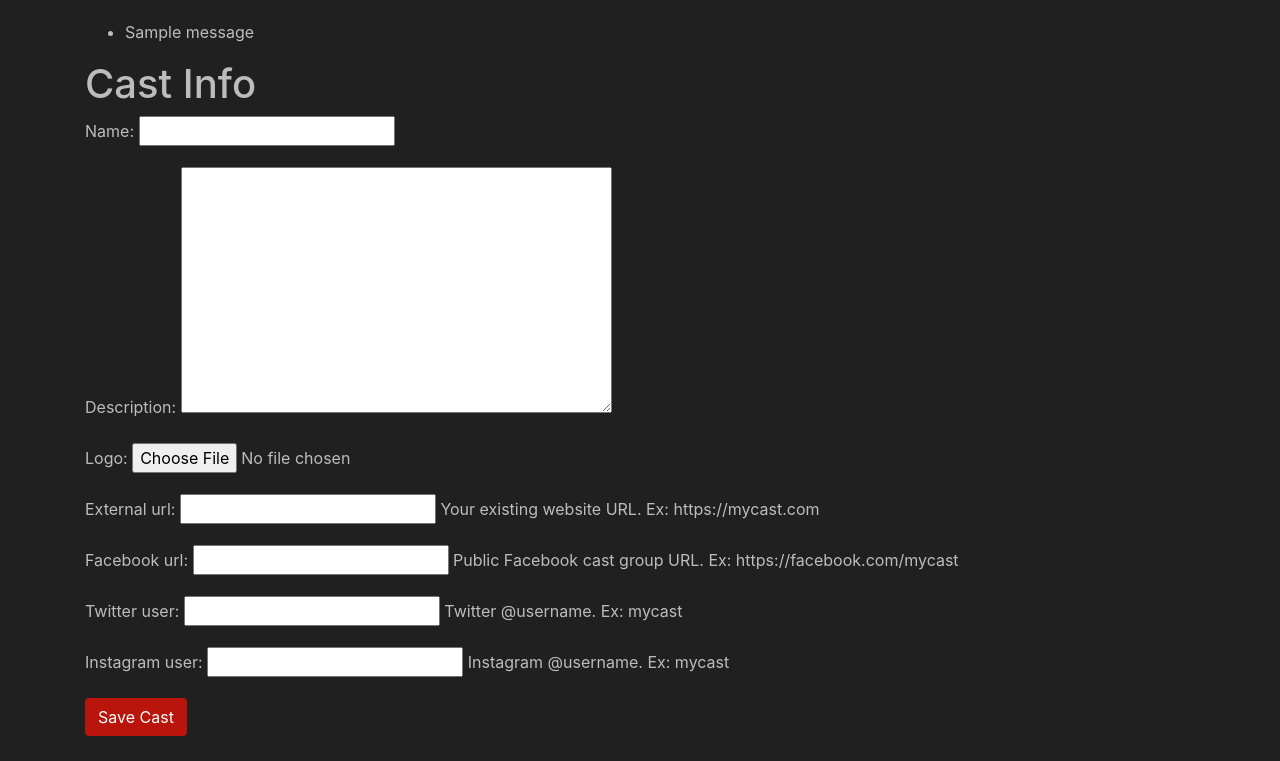
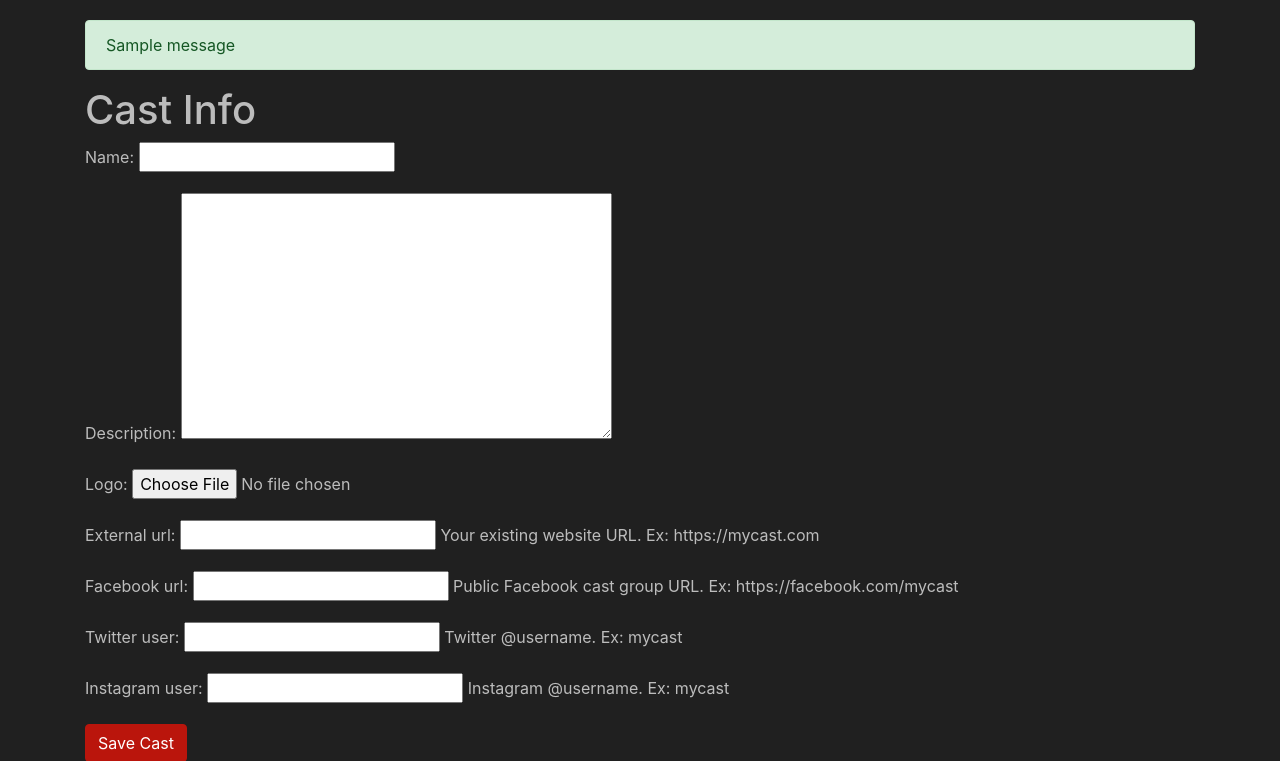
Before and after one commit to devdupont/Rocky-Rollcall, a Django app: page /cast/new in a window 1280 px wide. Shown: the part 98-859 px from the top of the page. Before the commit the page ends 834 px from the top, so only its background shows below. Run offline with Django 3.2, Linux system fonts and the light colour scheme; a user stored in the database is signed in; tables that the repository leaves empty hold one stand-in row (values such as "Sample post"); one stand-in notice (Sample message) is shown; parts of the project's set-up code (start-up, migrations or seed data) failed here and were passed over; some libraries are stand-ins or nearby versions.

Commit message:
Bootstrap alerts

```diff
--- a/castadmin/views.py
+++ b/castadmin/views.py
@@ -127,7 +127,7 @@ def managers_edit(request, slug: str):
                 messages.error(request, msg)
             else:
                 msg = f'Could not find an account for "{username}"'
-                messages.success(request, msg)
+                messages.error(request, msg)
             return redirect('cast_managers_edit', slug=cast.slug)
     else:
         form = AddManagerForm()
--- a/rocky/settings.py
+++ b/rocky/settings.py
@@ -12,6 +12,7 @@ https://docs.djangoproject.com/en/2.1/ref/settings/
 
 import os
 from decouple import config, Csv
+from django.contrib.messages import constants as messages
 from dj_database_url import parse as db_url
 
 # Build paths inside the project like this: os.path.join(BASE_DIR, ...)
@@ -160,3 +161,8 @@ else:
     EMAIL_BACKEND = 'django.core.mail.backends.console.EmailBackend'
 
 TINYMCE_API_KEY = config('TINYMCE_API_KEY')
+
+# Set message tags for bootstrap alerts
+MESSAGE_TAGS = {
+    messages.ERROR: 'danger'
+}
--- a/templates/include/messages.html
+++ b/templates/include/messages.html
@@ -1,5 +1,5 @@
-<ul>
+<div class="messages">
     {% for message in messages %}
-    <li {% if message.tags %}class="{{ message.tags }}"{% endif %}>{{ message }}</li>
+    <div class="alert alert-{{ message.tags }}" role="alert">{{ message }}</div>
     {% endfor %}
-</ul>
+</div>
--- a/userprofile/views.py
+++ b/userprofile/views.py
@@ -106,7 +106,7 @@ def delete(request):
             if form.cleaned_data.get('username') == user.username:
                 logout(request)
                 user.delete()
-                messages.success(request, 'User successfully deleted your account')
+                messages.success(request, 'You successfully deleted your account')
                 return redirect('landing_page')
             else:
                 messages.error(request, 'Your username does not match')
```
